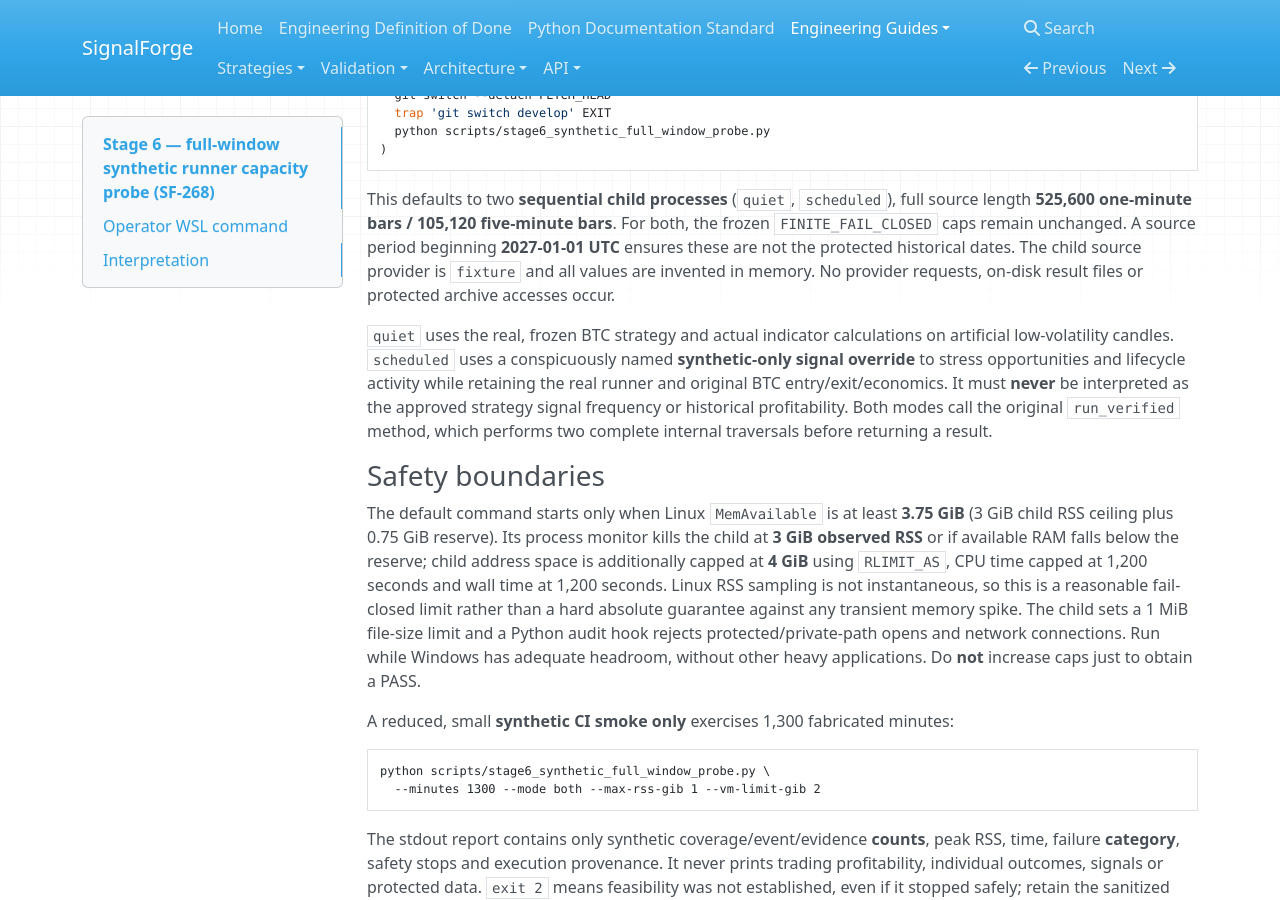
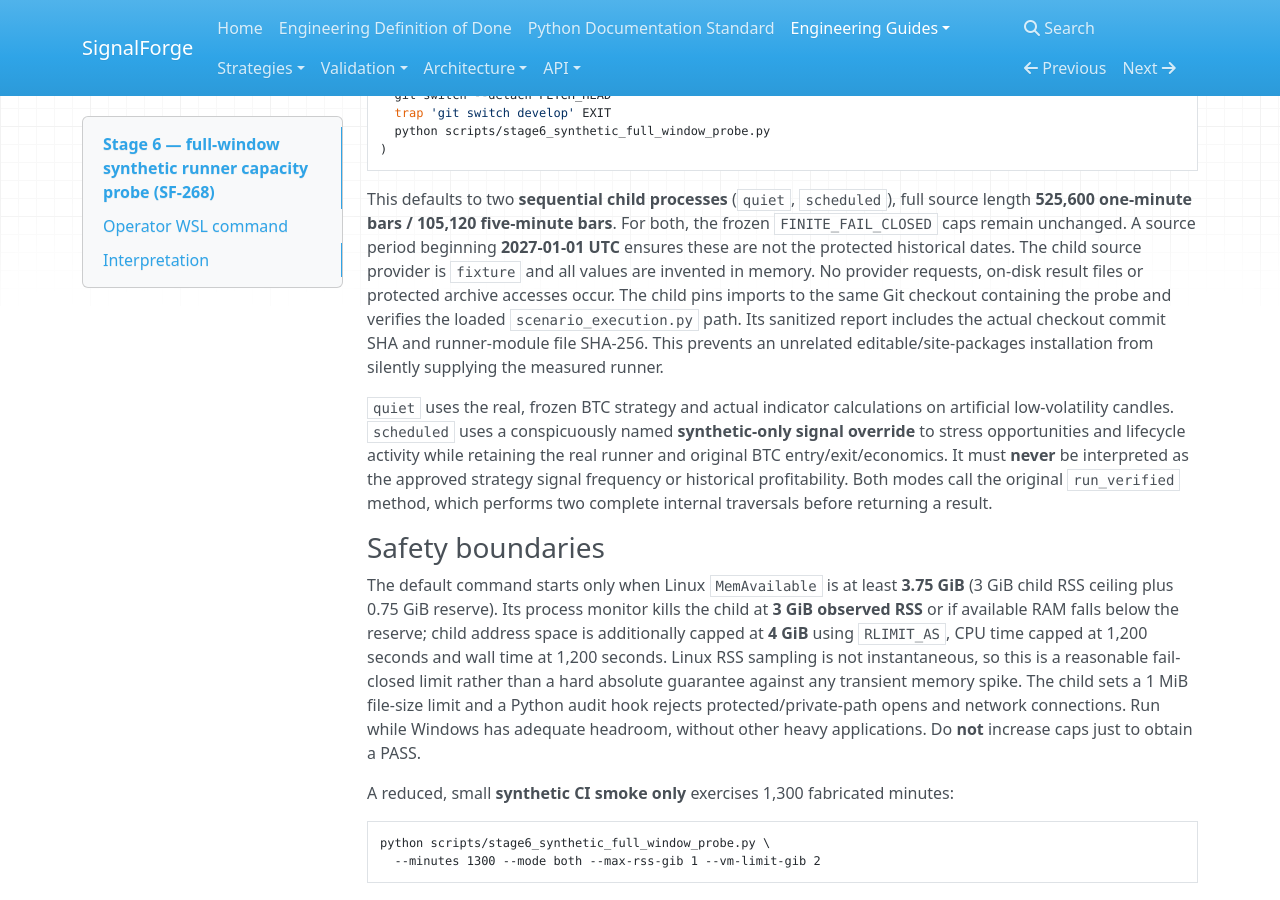
Before and after one commit to harishkamathuk/signalforge, an MkDocs documentation site: the page built from docs/engineering/stage6-synthetic-full-window-probe.md, in a window 1280 px wide and 900 px high, scrolled down 594 px. Built offline with MkDocs 1.6.1, drawn with Linux system fonts in a browser that asks for light colours; nearby versions of some CDN libraries.

Commit message:
fix(sf-268): bind measured runner to exact Git checkout

```diff
--- a/docs/engineering/stage6-synthetic-full-window-probe.md
+++ b/docs/engineering/stage6-synthetic-full-window-probe.md
@@ -36,6 +36,10 @@ For both, the frozen `FINITE_FAIL_CLOSED` caps remain unchanged. A source period
 beginning **2027-01-01 UTC** ensures these are not the protected historical dates.
 The child source provider is `fixture` and all values are invented in memory.
 No provider requests, on-disk result files or protected archive accesses occur.
+The child pins imports to the same Git checkout containing the probe and verifies
+the loaded `scenario_execution.py` path. Its sanitized report includes the actual
+checkout commit SHA and runner-module file SHA-256. This prevents an unrelated
+editable/site-packages installation from silently supplying the measured runner.
 
 `quiet` uses the real, frozen BTC strategy and actual indicator calculations
 on artificial low-volatility candles. `scheduled` uses a conspicuously named
```
